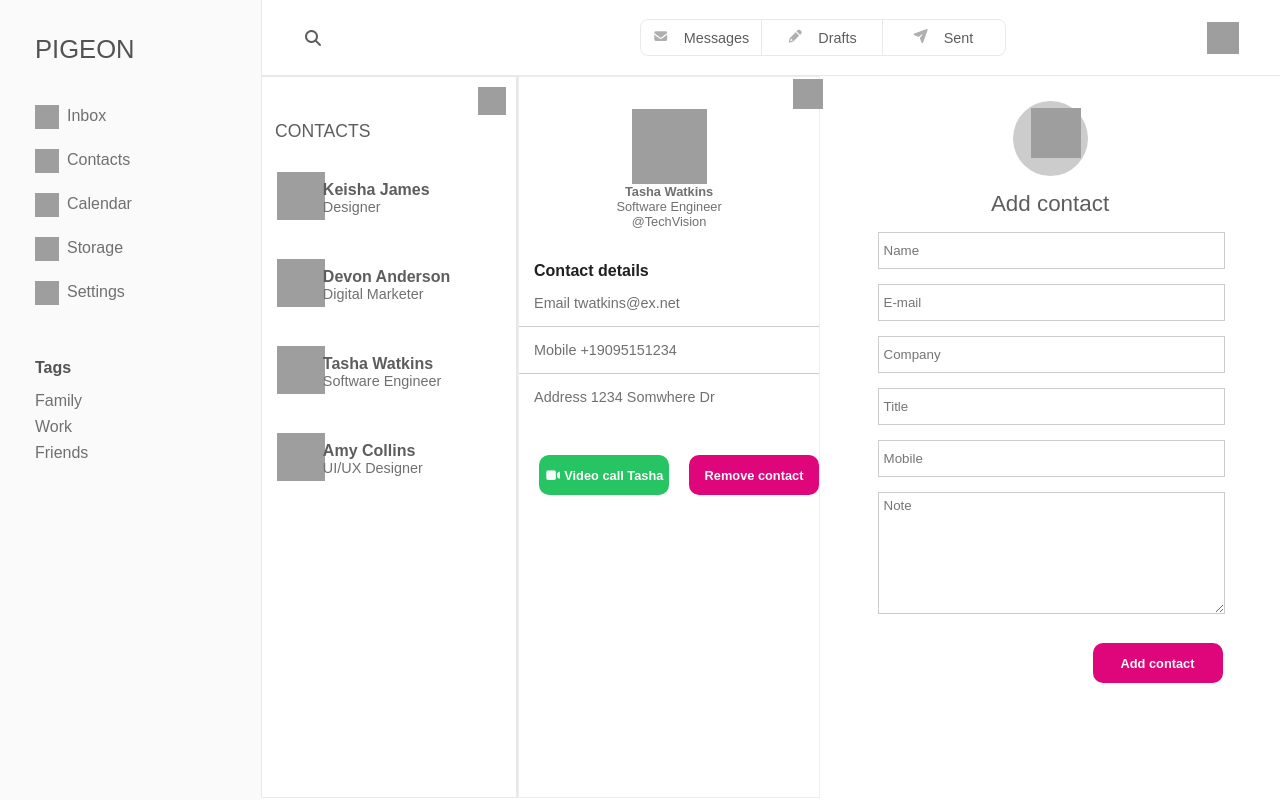
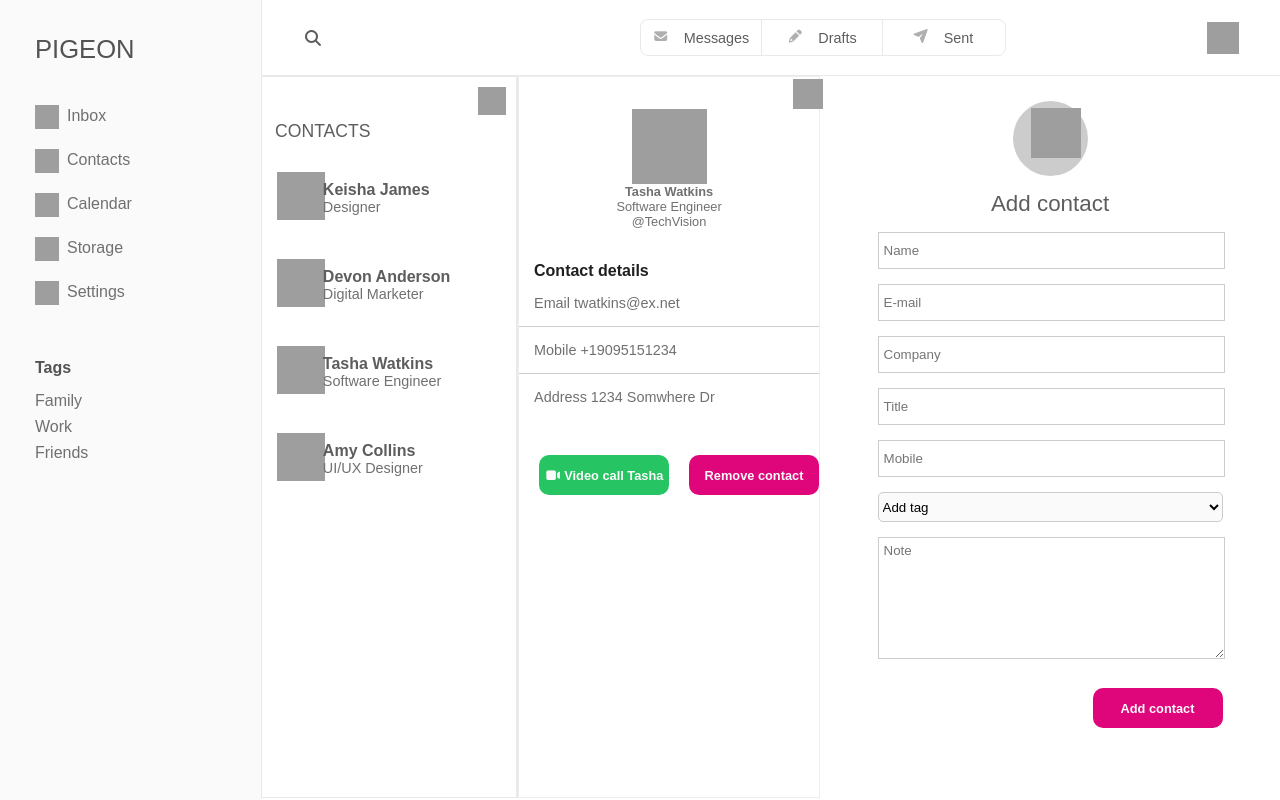
Before and after one commit to RockyLatchman/pigeon, a Flask app: page /contacts in a window 1280 px wide. Run offline with Flask 3, Linux system fonts and the light colour scheme; some libraries are stand-ins or nearby versions; some web fonts are replaced; grey boxes are pictures that could not be loaded.

Commit message:
Tag drop down menu for contacts template

```diff
--- a/static/css/main.css
+++ b/static/css/main.css
@@ -880,7 +880,7 @@ height: 25px;
 border: 1px solid rgba(200,200,200,0.5);
 border-radius: 10px;
 width: 85%;
-margin: 40px auto 0 auto;
+margin: 30px auto 0 auto;
 }
 
 .main-content .content-card header ul {
@@ -924,3 +924,15 @@ padding: 15px 0;
 .kebab-menu {
 cursor: pointer;
 }
+
+#tag-menu {
+background:#fafafa;
+width: 100%;
+height: 30px;
+border: 1px solid #ccc;
+border-radius: 5px;
+margin-bottom: 15px;
+}
+
+
+/* settings */
--- a/templates/contacts.html
+++ b/templates/contacts.html
@@ -92,6 +92,18 @@
                        <input type="text" name="company" placeholder="Company">
                        <input type="text" name="title" placeholder="Title">
                        <input type="tel" name="mobile" placeholder="Mobile">
+                       <select name="tags" id="tag-menu">
+                           <option value="" selected>Add tag</option>
+                           <option value="red">red</option>
+                           <option value="blue">blue</option>
+                           <option value="teal">teal</option>
+                           <option value="purple">purple</option>
+                           <option value="yellow">yellow</option>
+                           <option value="orange">orange</option>
+                           <option value="silver">silver</option>
+                           <option value="green">green</option>
+                           <option value="turquoise">turquoise</option>
+                       </select>
                        <textarea name="note" placeholder="Note"></textarea>
                        <input type="submit" name="submit" value="Add contact">
                    </form>
```
